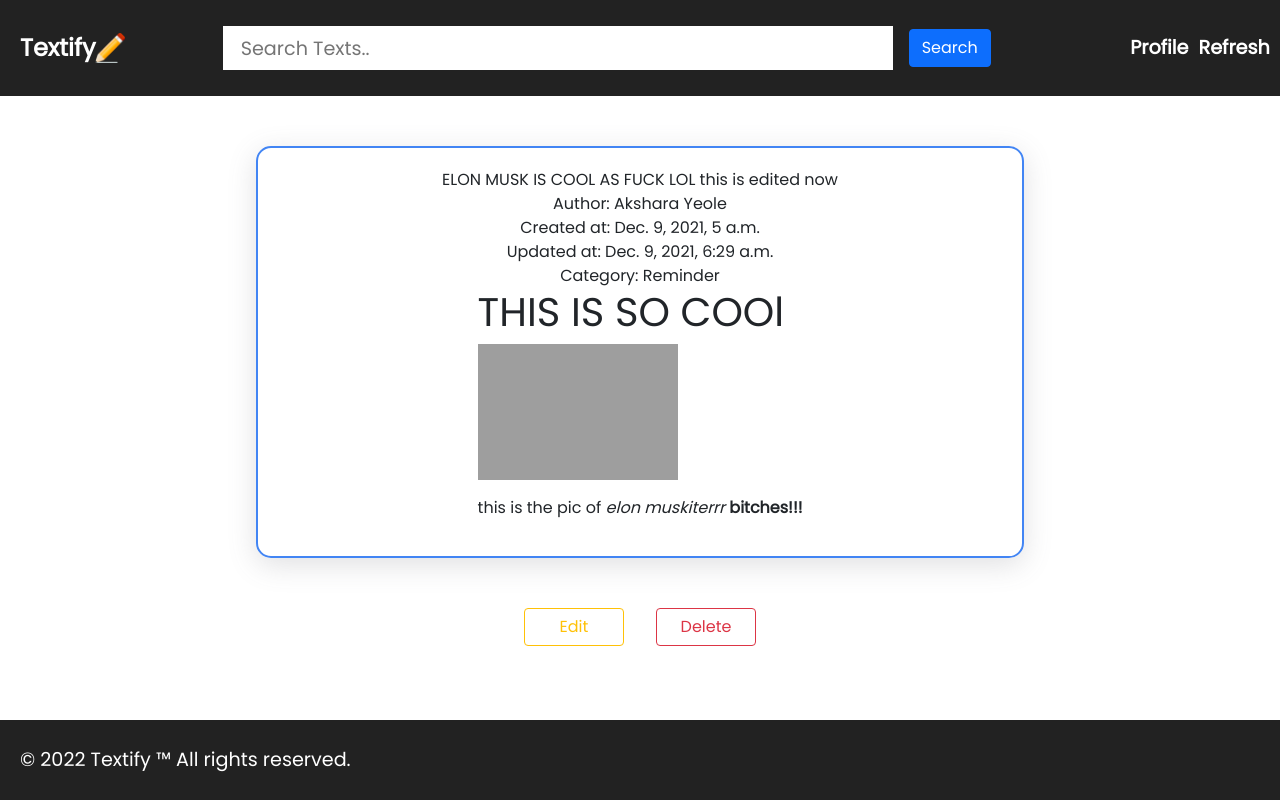
After one commit to pranvinit/textify, a Django app: page /text/5 in a window 1280 px wide. The commit adds this page. Run offline with Django 3.2, Linux system fonts and the light colour scheme; data comes from the database, SQL or seed files in the repository; both versions use the stored data as it was after the commit; some libraries are stand-ins or nearby versions; grey boxes are pictures that could not be loaded.

Commit message:
added CRUD funtionality and text design layout

```diff
--- a/textifyapi/models.py
+++ b/textifyapi/models.py
@@ -50,4 +50,4 @@
         return reverse_lazy("textlist")
 
     class Meta:
-        ordering = ["-pk"]
+        ordering = ["-created_at"]
--- a/textifyapi/static/textifyapi/base.css
+++ b/textifyapi/static/textifyapi/base.css
@@ -11,7 +11,7 @@
     min-height: 100vh;
 }
 
-#content_container{
+#base_content{
     padding-top: 12vh;
     padding-bottom: 10vh;
 }
@@ -29,6 +29,11 @@
 }
 #logo{
     width: 30px;
+}
+
+#logo_anchor{
+    text-decoration: none;
+    color: white;
 }
 
 #logo_text{
--- /dev/null
+++ b/textifyapi/static/textifyapi/textdetail.css
@@ -0,0 +1,21 @@
+#single_text{
+    display: flex;
+    flex-direction: column;
+    align-items: center;
+    justify-content: space-evenly;
+    width: 60vw;
+    padding: 20px;
+    margin: 50px auto;
+    border-radius: 15px;
+    border: 2px solid #4285F4;
+    box-shadow: rgba(100, 100, 111, 0.2) 0px 7px 29px 0px;
+}
+#options{
+    display: flex;
+    align-items: center;
+    justify-content: center;
+    margin: 20px 0;
+}
+#options button{
+    width: 100px;
+}
--- a/textifyapi/templates/textifyapi/base.html
+++ b/textifyapi/templates/textifyapi/base.html
@@ -16,7 +16,7 @@
 <body>
     <header>
         <nav>
-            <span id="logo_text">Textify</span>
+            <a id="logo_anchor" href="/"><span id="logo_text">Textify</span></a>
             <img id="logo" src="{% static 'textifyapi/logo/logo.png' %}" alt="logo">
             <form method="POST" id="base_form">
                 <input type="text" name="searchQuery" placeholder="Search Texts..">
@@ -28,7 +28,7 @@
             </ul>
         </nav>
     </header>
-    <div id="content_container">
+    <div id="base_content">
         {% block content %}
         {% endblock content %}
     </div>
--- /dev/null
+++ b/textifyapi/templates/textifyapi/textdetail.html
@@ -0,0 +1,21 @@
+{% extends 'textifyapi/base.html' %}
+{% load static %}
+
+{% block head %}
+<link rel="stylesheet" href="{% static 'textifyapi/textdetail.css' %}" type="text/css">
+{% endblock head %}
+
+{% block content %}
+    <div id="single_text">
+        <span>{{object.title}}</span>
+        <span>Author: {{object.user.name}}</span>
+        <span>Created at: {{object.created_at}}</span>
+        <span>Updated at: {{object.updated_at}}</span>
+        <span>Category: {{object.get_category_display}}</span>
+        <span>{{object.content|safe}}</span>
+    </div>
+    <div id="options">
+        <a href="{% url 'textupdate' object.pk %}"><button type="button" class="btn btn-outline-warning mx-3">Edit</button></a>
+        <a href="{% url 'textdelete' object.pk %}"><button type="button" class="btn btn-outline-danger mx-3">Delete</button></a>
+    </div>
+{% endblock content %}
--- a/textifyapi/urls.py
+++ b/textifyapi/urls.py
@@ -3,5 +3,8 @@
 
 urlpatterns = [
     path('', views.TextList.as_view(), name="textlist"),
+    path('text/<pk>', views.TextDetailView.as_view(), name="textdetail" ),
+    path('textdelete/<pk>', views.TextDelete.as_view(), name="textdelete"),
+    path('textupdate/<pk>', views.TextUpdate.as_view(), name="textupdate"),
     path('create/', views.TextCreate.as_view(), name="textcreate"),
 ]
--- a/textifyapi/views.py
+++ b/textifyapi/views.py
@@ -1,7 +1,7 @@
-from django.db import models
-from django.shortcuts import render
 from django.views.generic import ListView
-from django.views.generic.edit import CreateView
+from django.views.generic.detail import DetailView
+from django.views.generic.edit import CreateView, UpdateView, DeleteView
+from django.urls import reverse_lazy
 from .forms import TextCreateForm
 from .models import Text, User
 
@@ -13,3 +13,18 @@
     model = Text
     form_class = TextCreateForm
     template_name = "textifyapi/textcreate.html"
+
+class TextUpdate(UpdateView):
+    model = Text
+    template_name = "textifyapi/textupdate.html"
+    fields = "__all__"
+    success_url = reverse_lazy("textlist")
+
+class TextDelete(DeleteView):
+    model = Text
+    template_name = "textifyapi/textdelete.html"
+    success_url = reverse_lazy("textlist")
+
+class TextDetailView(DetailView):
+    model = Text
+    template_name = "textifyapi/textdetail.html"
```
Also changed, not shown: textifyapi/static/textifyapi/textlist.css (+33 -0 lines), textifyapi/templates/textifyapi/textdelete.html (added, +16 -0 lines), textifyapi/templates/textifyapi/textlist.html (+5 -5 lines), textifyapi/templates/textifyapi/textupdate.html (added, +17 -0 lines), db.sqlite3, textifyapi/migrations/0007_alter_text_options.py (added).
